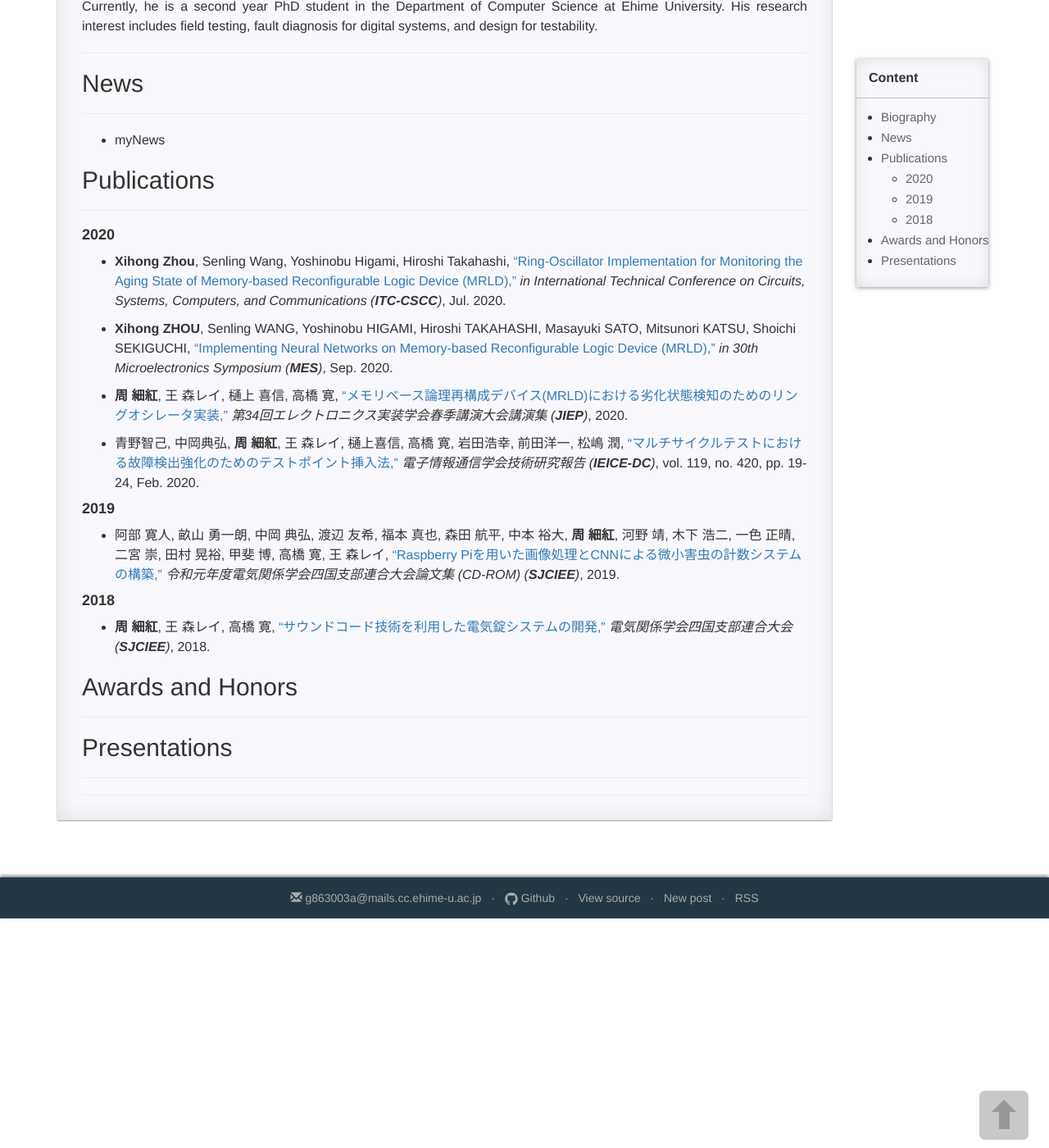
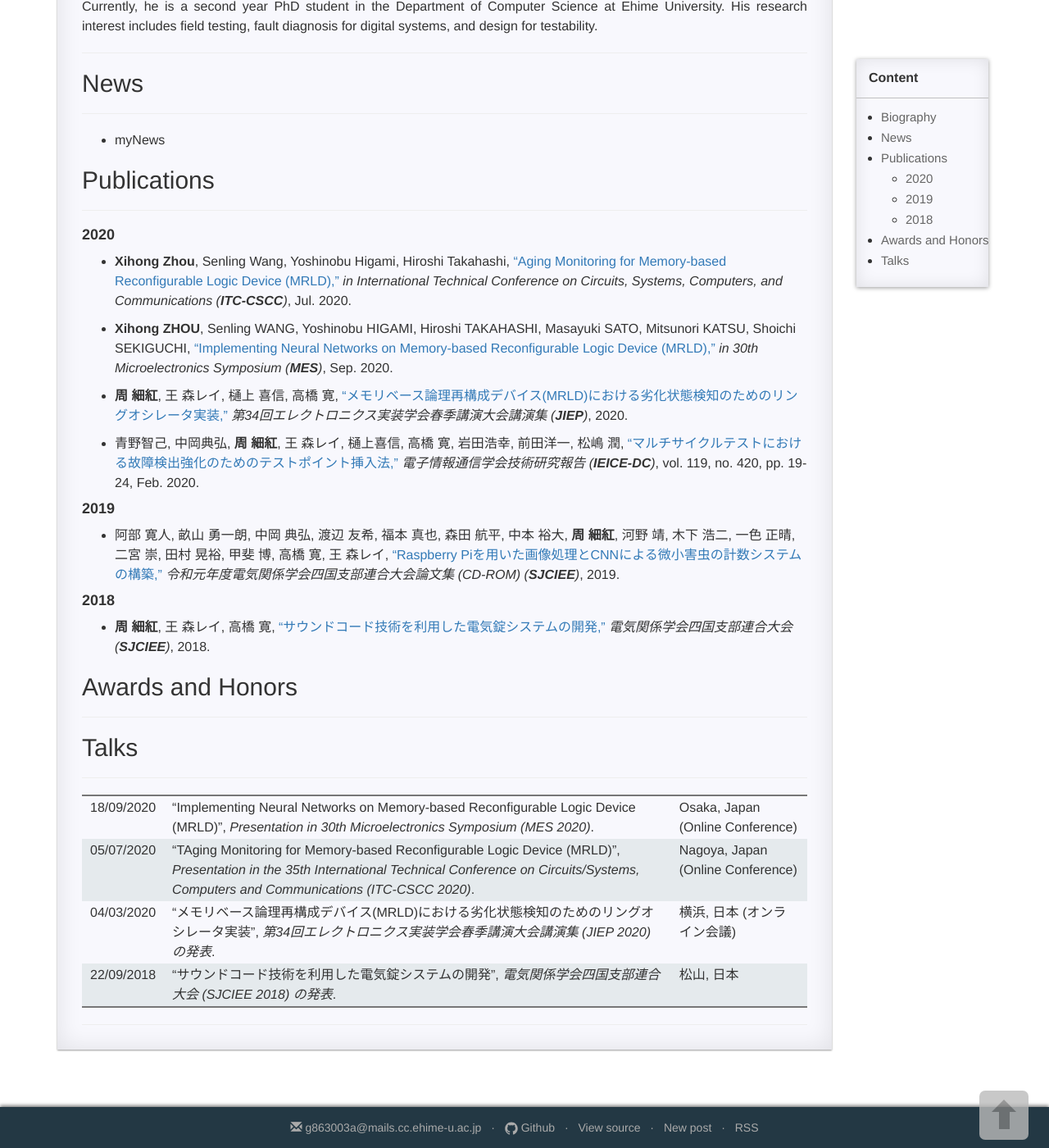
Before and after one commit to XihongZhou/xihongzhou.github.io, a Jekyll site: the page built from pages/1_homepage.md, in a window 1280 px wide and 1400 px high, scrolled down 572 px. Shown: the whole window at 82% size. Built offline with Jekyll 4.4.1, drawn with Linux system fonts in a browser that asks for light colours; comment, search, counter and statistics services are not loaded.

Commit message:
Update 1_homepage.md

```diff
--- a/pages/1_homepage.md
+++ b/pages/1_homepage.md
@@ -56,7 +56,7 @@ permalink: /homepage/
 
 #### 2020
 
-- **Xihong Zhou**, Senling Wang, Yoshinobu Higami, Hiroshi Takahashi, ["Ring-Oscillator Implementation for Monitoring the Aging State of Memory-based Reconfigurable Logic Device (MRLD),"](https://xihongzhou.github.io/papers/Conferences/International/2020_ITC-CSCC_zhou.pdf) *in International Technical Conference on Circuits, Systems, Computers, and Communications (**ITC-CSCC**)*, Jul. 2020.
+- **Xihong Zhou**, Senling Wang, Yoshinobu Higami, Hiroshi Takahashi, ["Aging Monitoring for Memory-based Reconfigurable Logic Device (MRLD),"](https://xihongzhou.github.io/papers/Conferences/International/2020_ITC-CSCC_zhou.pdf) *in International Technical Conference on Circuits, Systems, Computers, and Communications (**ITC-CSCC**)*, Jul. 2020.
 
 - **Xihong ZHOU**, Senling WANG, Yoshinobu HIGAMI, Hiroshi TAKAHASHI, Masayuki SATO, Mitsunori KATSU, Shoichi SEKIGUCHI, ["Implementing Neural Networks on Memory-based Reconfigurable Logic Device (MRLD),"](https://xihongzhou.github.io/papers/Conferences/Japan/2020_MES_zhou.pdf) *in 30th Microelectronics Symposium (**MES**)*, Sep. 2020.
 
@@ -78,6 +78,11 @@ permalink: /homepage/
 
 
 
-## Presentations
+## Talks
 
 ---
+
+|18/09/2020|"Implementing Neural Networks on Memory-based Reconfigurable Logic Device (MRLD)", *Presentation in 30th Microelectronics Symposium (MES 2020)*. |Osaka, Japan (Online Conference)
+|05/07/2020|"TAging Monitoring for Memory-based Reconfigurable Logic Device (MRLD)", *Presentation in the 35th International Technical Conference on Circuits/Systems, Computers and Communications (ITC-CSCC 2020)*. |Nagoya, Japan (Online Conference)
+|04/03/2020|"メモリベース論理再構成デバイス(MRLD)における劣化状態検知のためのリングオシレータ実装", *第34回エレクトロニクス実装学会春季講演大会講演集 (JIEP 2020) の発表*. |横浜, 日本 (オンライン会議)
+|22/09/2018|"サウンドコード技術を利用した電気錠システムの開発", *電気関係学会四国支部連合大会 (SJCIEE 2018) の発表*. |松山, 日本
```
